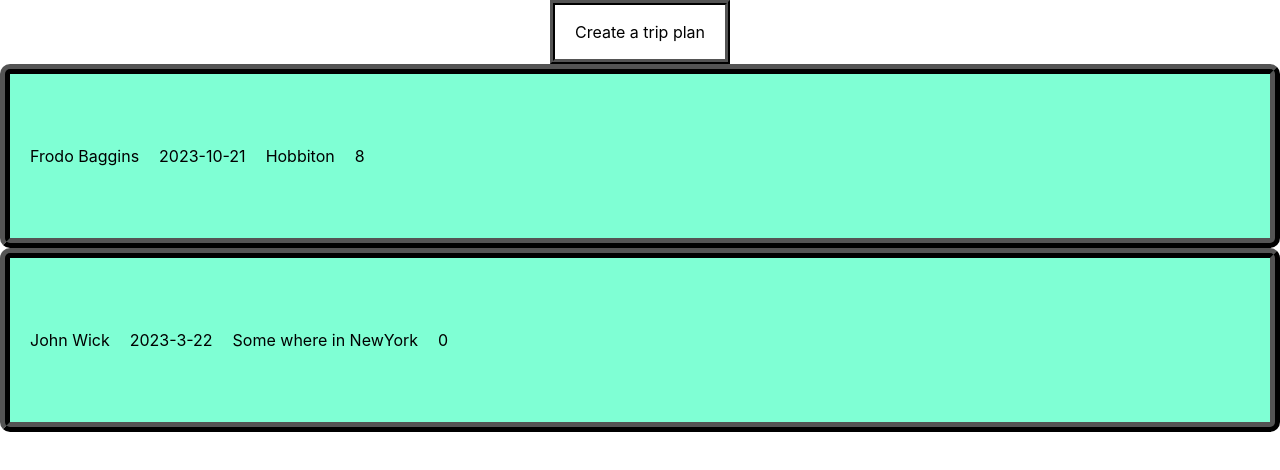
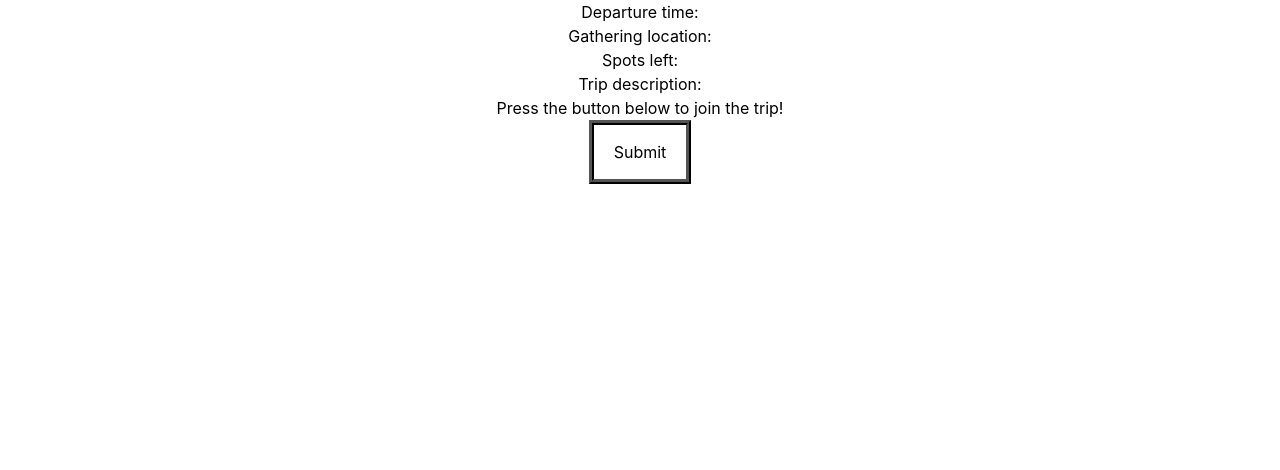
Before and after one commit to j-hashimo/nwHacks2023-Front-end, a React (Create React App) app: page /events/1/trips/1 in a window 1280 px wide. Shown: the top 470 px of the page. Built offline with nearby package versions, Linux system fonts and the light colour scheme.

Commit message:
Updated trips and trip cards

```diff
--- a/src/App.js
+++ b/src/App.js
@@ -8,6 +8,7 @@ import SignUpForm from "./components/SignUpForm";
 import TripCreation from "./pages/TripCreation";
 import LoginForm from "./components/LoginForm";
 import Trips from "./components/Trips";
+import TripPanel from "./components/TripPanel";
 
 function App() {
   return (
@@ -16,7 +17,7 @@ function App() {
         <Route path="/" element={<Home />} />
         <Route path="/events" element={<Events />} />
         <Route path="/events/:id/trips" element={<Trips />} />
-        <Route path="/events/:id/trips/:id" element={<Trips />} />
+        <Route path="/events/:id/trips/:id" element={<TripPanel />} />
 
         <Route path="/signup" element={<SignUpForm />} />
         <Route path="/add" element={<EventCreation />} />
--- a/src/components/TripPanel.css
+++ b/src/components/TripPanel.css
@@ -3,3 +3,11 @@
     flex-direction: column;
     align-items: center;
 }
+
+#TripRegistrationButton {
+    padding: 15px 20px 15px 20px;
+    border: 10px;
+    border-color: black;
+    border-width: 5px;
+    border-style: ridge;
+}
--- a/src/components/TripPanel.js
+++ b/src/components/TripPanel.js
@@ -11,11 +11,11 @@ function TripPanel(props) {
         <h1 className='TripPanelTitle'>Gathering location:</h1>
         <h2 className='TripPanelText'>{props.departLocation}</h2>
         <h1 className='TripPanelTitle'>Spots left:</h1>
-        <h2 className='TripPanelText'>{props.emptySlots}</h2>
+        <h2 className='TripPanelText'>{props.emptySlot}</h2>
         <h1 className='TripPanelTitle'>Trip description:</h1>
         <h2 className='TripPanelText'>{props.tripDescription}</h2>
-        <label htmlFor='tripRegistrationButton'> Press the button below to join the trip! </label>
-        <input type="button" id='tripRegistrationButton'/>
+        <label htmlFor='TripRegistrationButton'> Press the button below to join the trip! </label>
+        <input type="submit" id='TripRegistrationButton'/>
     </form>
   )
 }
--- a/src/components/Trips.js
+++ b/src/components/Trips.js
@@ -1,15 +1,20 @@
 import React from 'react'
 import TripCard from './TripCard'
 import "./Trips.css"
+import { Link } from "react-router-dom"
+
 function Trips() {
   return (
     <div>
         <button className='TripCreationButton'> Create a trip plan </button>
         <ul className='TripList'>
             <li>
-                <TripCard organizerName={"Frodo Baggins"} departTime={"2023-10-21"} departLocation={"Hobbiton"} slot={"8"} />
-                <TripCard organizerName={"John Wick"} departTime={"2023-3-22"} departLocation={"Some where in NewYork"} slot={"0"} />
-
+                <Link to="/events/1/trips/1">
+                    <TripCard departTime={"2023-10-21"} departLocation={"Hobbiton"} emptySlot={"8"} tripDescription={"Cozy wagon ride"}/>
+                </Link>
+                <Link to="/events/1/trips/2">
+                    <TripCard departTime={"2023-3-22"} departLocation={"Some where in NewYork"} emptySlot={"0"} tripDescription={"Dog partner only"}/>
+                </Link>
             </li>
 
         </ul>
--- a/src/pages/Events.js
+++ b/src/pages/Events.js
@@ -1,14 +1,16 @@
 import React from "react";
 import EventCard from "../components/EventCard";
 import "./Events.css";
+import { Link } from "react-router-dom";
 function Events() {
   return (
     <div class="container">
       <h1>Events</h1>
       <div className="events-box">
-
-      <EventCard eventName={"nwHacks 2023"} eventTime={"2023-01-21 9:00am"} eventLocation={"UBC"} image={"https://d112y698adiu2z.cloudfront.net/photos/production/challenge_thumbnails/001/310/023/datas/original.png"}/>
-      <EventCard eventName={"nwHacks"} eventTime={"2023-01-21 9:00am"} eventLocation={"UBC"} image={"https://d112y698adiu2z.cloudfront.net/photos/production/challenge_thumbnails/001/310/023/datas/original.png"}/>
+      <Link to="/events/1/trips">
+        <EventCard eventName={"nwHacks 2023"} eventTime={"2023-01-21 9:00am"} eventLocation={"UBC"} image={"https://d112y698adiu2z.cloudfront.net/photos/production/challenge_thumbnails/001/310/023/datas/original.png"}/>
+      </Link>
+      <EventCard eventName={"BeaverHacks"} eventTime={"2023-01-11 11:11am"} eventLocation={"Stanley Park"} image={"https://upload.wikimedia.org/wikipedia/commons/thumb/6/6b/American_Beaver.jpg/640px-American_Beaver.jpg"}/>
       </div>
     </div>
   );
```
